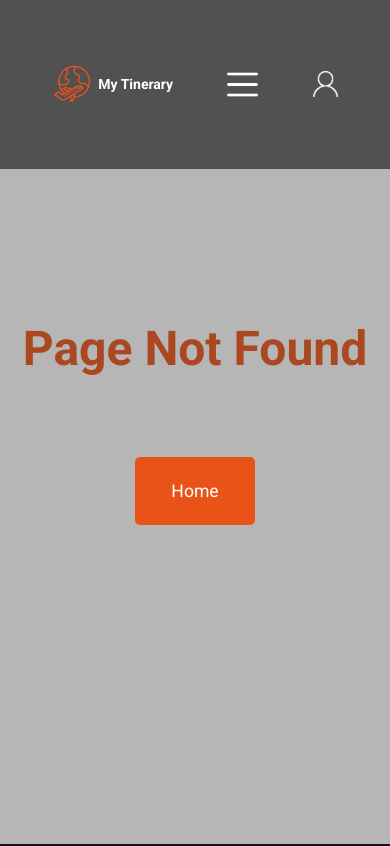
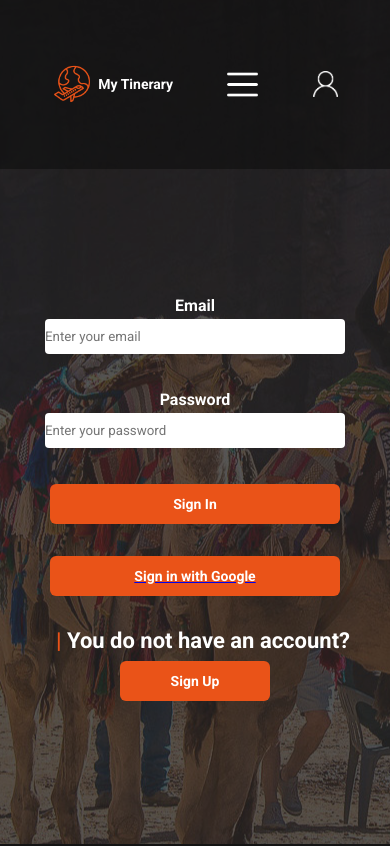
Before and after one commit to SantiagoDelgadoo/my-tinerary-team-kingca-one, a React (Create React App) app: page /signin in a window 390 px wide. Before the commit this address had no page. Shown: the top 846 px of the page. Built offline with nearby package versions, Linux system fonts and the light colour scheme.

Commit message:
Create Page SignIn

```diff
--- a/src/App.css
+++ b/src/App.css
@@ -178,21 +178,23 @@ h1 {
 .ContainerBotonesSingUp {
   display: flex;
   justify-content: center;
-  align-items: center;
   flex-wrap: wrap;
   z-index: 100;
   cursor: pointer;
 }
 
-.ContainerBotonesSingUp h4 {
-  width: 100%;
+.ContainerBotonesSingUp>h4 {
+  width: 80%;
   cursor: pointer;
-
 }
-
+.ContainerBotonesSingUp>a {
+  align-self: flex-start;
+  cursor: pointer;
+}
 .subtituloSignUp {
-  text-align: center;
+  text-align: start;
   margin-top: 1rem;
+  margin-left: 1rem;
   font-size: 22px;
 }
 
@@ -209,6 +211,7 @@ label {
   font-size: 16px;
   font-weight: 700;
   cursor: pointer;
+  text-align: start;
 }
 
 .containerForm {
@@ -242,14 +245,13 @@ label {
     font-size: 14px;
     font-weight: 700;
     cursor: pointer;
-
   }
 
 input {
   display: flex;
   justify-content: center;
   align-items: center;
-  margin: 8px;
+  margin: 4px;
   width: 300px;
   height: 35px;
   border: none;
@@ -380,18 +382,75 @@ padding: 0.5rem;
   margin: 0;
 }
 
-@media (min-width: 769px) {
+@media (min-width: 768px) {
   .menuBurguer {
     display: none;
   }
-
 }
 @media (max-width: 768px) {
   nav {
     display: none;
   }
-  .containerSingup{
+  .containerForm {
+    width: 100%;
+    display: flex;
     flex-direction: column;
+    align-items: center;
+    flex-grow: 0;
+  }
+  form {
+    display: flex;
+    width: 100%;
+    flex-direction: column;
+    align-items: center;
+    justify-content: center;
+    cursor: pointer;
+  }
+  .containerForm>a{
+    display:flex;
+    flex-direction: column;
+    align-items: center;
+  }
+  .containerSingup {
+    z-index: 1;
+    margin-top: 9rem;
+    display: flex;
+    cursor: pointer;
+    flex-direction: column;
+  }
+  .FirstContainer {
+    color: white;
+    min-height: 100vh;
+    width: 100%;
+    background-image: url(../public/img/img-camellos.jpg);
+    background-position: center;
+    display: flex;
+    align-items: center;
+    justify-content: center;
+  }
+  label{
+    display: flex;
+    flex-direction: column;
+    align-items: center;
+  }
+  .botonSubmit {
+    border-radius: 6px;
+    border: none;
+    color: white;
+    background-color: #EA5318;
+    width: 290px;
+    height: 40px;
+    font-size: 14px;
+    font-weight: 700;
+    margin: 1rem;
+    cursor: pointer;
+  }
+  .Footer{
+    padding-top: 2rem;
+
+  }
+  .subtituloSignUp {
+    text-align: center;
   }
 }
 
--- a/src/App.js
+++ b/src/App.js
@@ -11,6 +11,7 @@ import AutoToTop from './components/AutoToTop';
 import NotFound from './pages/NotFound';
 import Welcome from './pages/Welcome';
 import SignUp from './pages/SignUp';
+import SignIn from './pages/SignIn';
 function App() {
   return (
 
@@ -22,6 +23,7 @@ function App() {
     <Route path="/cities" element={<NotFound/>}></Route>
     <Route path="*" element={<NotFound/>}></Route>
     <Route path="/signup" element={<SignUp/>}></Route>
+    <Route path="/signin" element={<SignIn/>}></Route>
     </Routes>
     </Main>
   );
--- /dev/null
+++ b/src/components/FormSignIn.jsx
@@ -0,0 +1,44 @@
+import React from 'react'
+import '../App.css'
+import { NavLink } from 'react-router-dom'
+
+export default function SignIn() {
+  let mail = React.useRef ()
+  let pass = React.useRef ()
+  let form = React.useRef ()
+  function User (evento){
+      evento.preventDefault()
+
+      let User = {
+          mail: mail.current.value,
+          pass: pass.current.value
+      }
+      localStorage.setItem ("User",JSON.stringify(User))
+      form.current.reset()
+  }
+    return (
+        <>
+         <div className="containerForm">
+                  <form ref={form} onSubmit= {User}>
+                      <label>Email
+                          <input ref={mail} type="text" placeholder="Enter your email"/>
+                      </label>
+                      <label>Password
+                          <input ref={pass} type="password" placeholder="Enter your password"/>
+                      </label>
+                      <button className="botonSubmit">Sign In</button>
+                  </form>
+                  <NavLink to="/signingoogle">
+                  <button className="botonSubmit">Sign in with Google</button>
+                  </NavLink>
+          </div>
+              <div className="ContainerBotonesSingUp">
+                  <h4 className="subtituloSignUp"> <span className="colorNaranjaDeLinea">|</span> You do not have an account?</h4>
+                  <NavLink to="/signup">
+                  <button className="botonSignIn">Sign Up</button>
+                  </NavLink>
+              </div>
+        </>
+
+  )
+}
--- /dev/null
+++ b/src/pages/SignIn.jsx
@@ -0,0 +1,13 @@
+import React from "react";
+import FormSignIn from "../components/FormSignIn";
+import '../App.css'
+
+export default function SignIn() {
+  return (
+    <div className="FirstContainer">
+      <div className="containerSingup">
+        <FormSignIn />
+      </div>
+    </div>
+  );
+}
```
